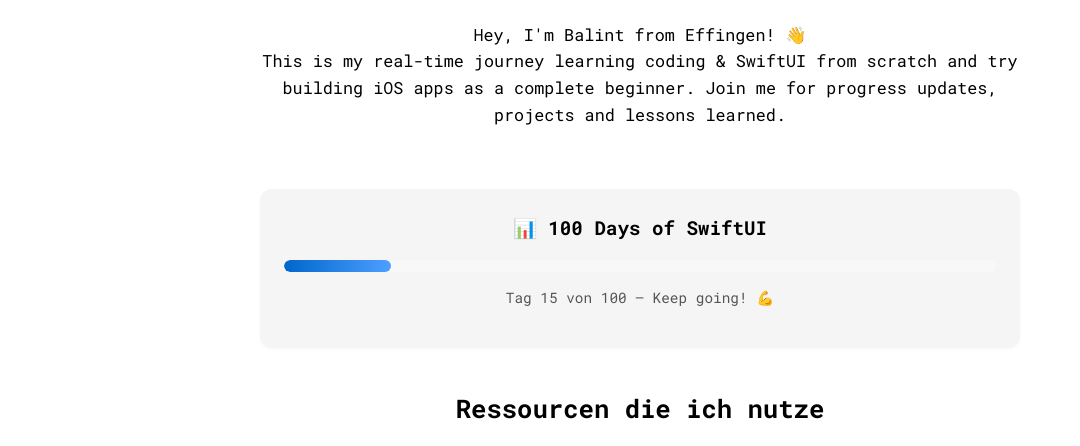
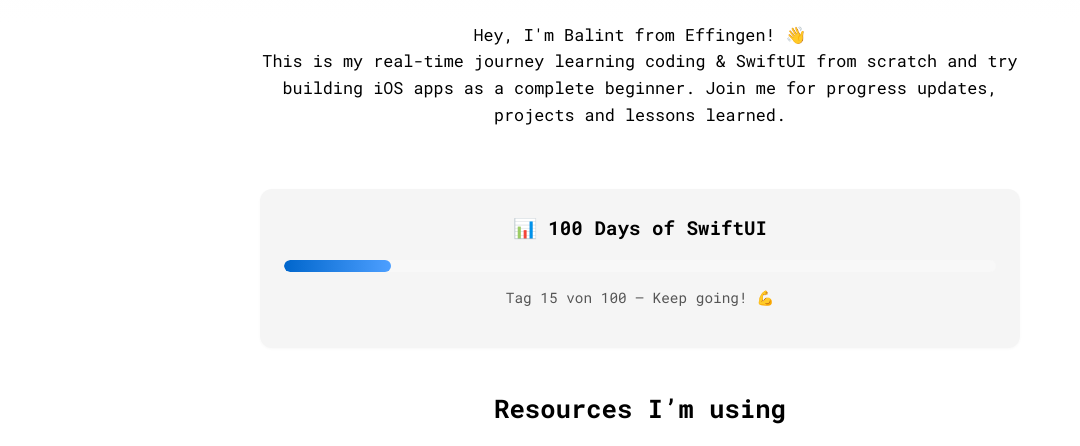
Before and after one commit to balintszy/website, a plain HTML site: page index.html in a window 1280 px wide. Shown: the part 337-783 px from the top of the page, without its empty margins (0-1080 px from the left). Drawn offline with Linux system fonts and the light colour scheme.

Commit message:
Update index.html

```diff
--- a/index.html
+++ b/index.html
@@ -7,12 +7,12 @@
     <meta name="theme-color" content="#ffffff">
 
     <!-- Open Graph / Social Media -->
-    <meta property="og:title" content="BSZY – SwiftUI Journey">
+    <meta property="og:title" content="bszy.dev swiftUI journey">
     <meta property="og:description" content="My journey as a SwiftUI beginner – from zero to iOS Developer">
     <meta property="og:type" content="website">
     <meta property="og:image" content="bszy-icon.png">
 
-    <title>BSZY – SwiftUI Journey</title>
+    <title>Welcome to my SwiftUI Journey</title>
 
     <!-- Favicon -->
     <link rel="icon" href="bszy-icon.png" type="image/png">
@@ -346,7 +346,7 @@
         </section>
 
         <section class="resources">
-            <h2>Ressourcen die ich nutze</h2>
+            <h2>Resources I’m using</h2>
             <ul>
                 <li>
                     <a href="https://www.hackingwithswift.com/100/swiftui"
```
